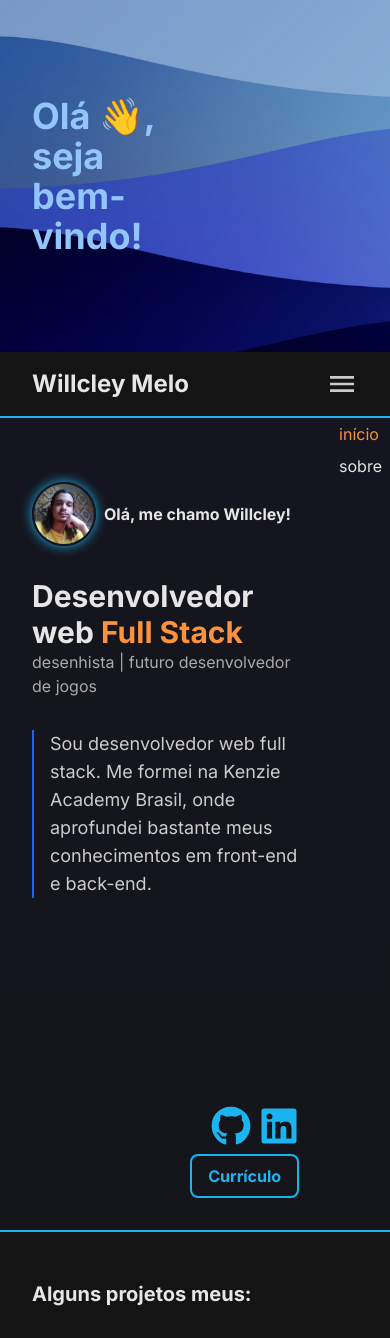
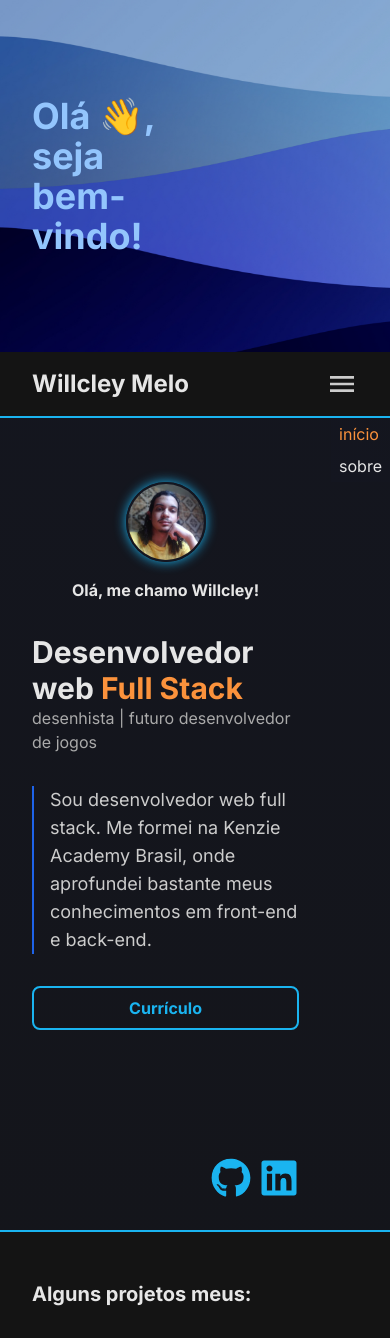
Before and after one commit to Willcley/Portif-lio, a Next.js app: page / in a window 390 px wide. Shown: the top 1338 px of the page. Built offline with nearby package versions, Linux system fonts and the light colour scheme.

Commit message:
fix: introduction about layout

```diff
--- a/src/components/About/AboutIntroduction/index.tsx
+++ b/src/components/About/AboutIntroduction/index.tsx
@@ -9,7 +9,8 @@ export const AboutIntroduction = () => {
             snap-center
         ">
             <div className="
-                flex flex-col justify-between items-start gap-4
+                flex flex-col gap-8
+                sm:justify-between
                 w-full max-w-6xl
             ">
                 <div className="
@@ -18,12 +19,13 @@ export const AboutIntroduction = () => {
                     sm:max-w-[60%]
                 ">
                     <div className="
-                        flex items-center gap-2
+                        flex flex-col items-center gap-4
+                        sm:flex-row
                     ">
                         <img
                             src="./imgs/willcley.jpg"
                             className="
-                                max-w-16
+                                max-w-20 sm:max-w-16
                                 rounded-full
                                 border-2 border-grey-850
                                 shadow-around-md-blue-400
@@ -66,12 +68,13 @@ export const AboutIntroduction = () => {
                     </div>
                 </div>
                 <div className="
-                    flex flex-col items-end gap-2
-                    lg:flex-row lg:items-center
-                    self-end
+                    flex flex-col-reverse justify-between gap-2
+                    sm:flex-col sm:items-end
+                    lg:flex-row lg:justify-end lg:items-center
+                    h-full sm:h-auto
                 ">
                     <div className="
-                        flex gap-2
+                        flex justify-end gap-2
                     ">
                         <Link
                             href="https://github.com/Willcley"
@@ -107,9 +110,8 @@ export const AboutIntroduction = () => {
                         </Link>
                     </div>
                     <Link className="
-                        duration-200
-                        px-4 py-2
-                        rounded-lg
+                        duration-200 text-center
+                        px-4 py-2 rounded-lg
                         text-blue-400
                         hover:bg-blue-800 hover:bg-opacity-20
                         border-2 border-blue-400
```
